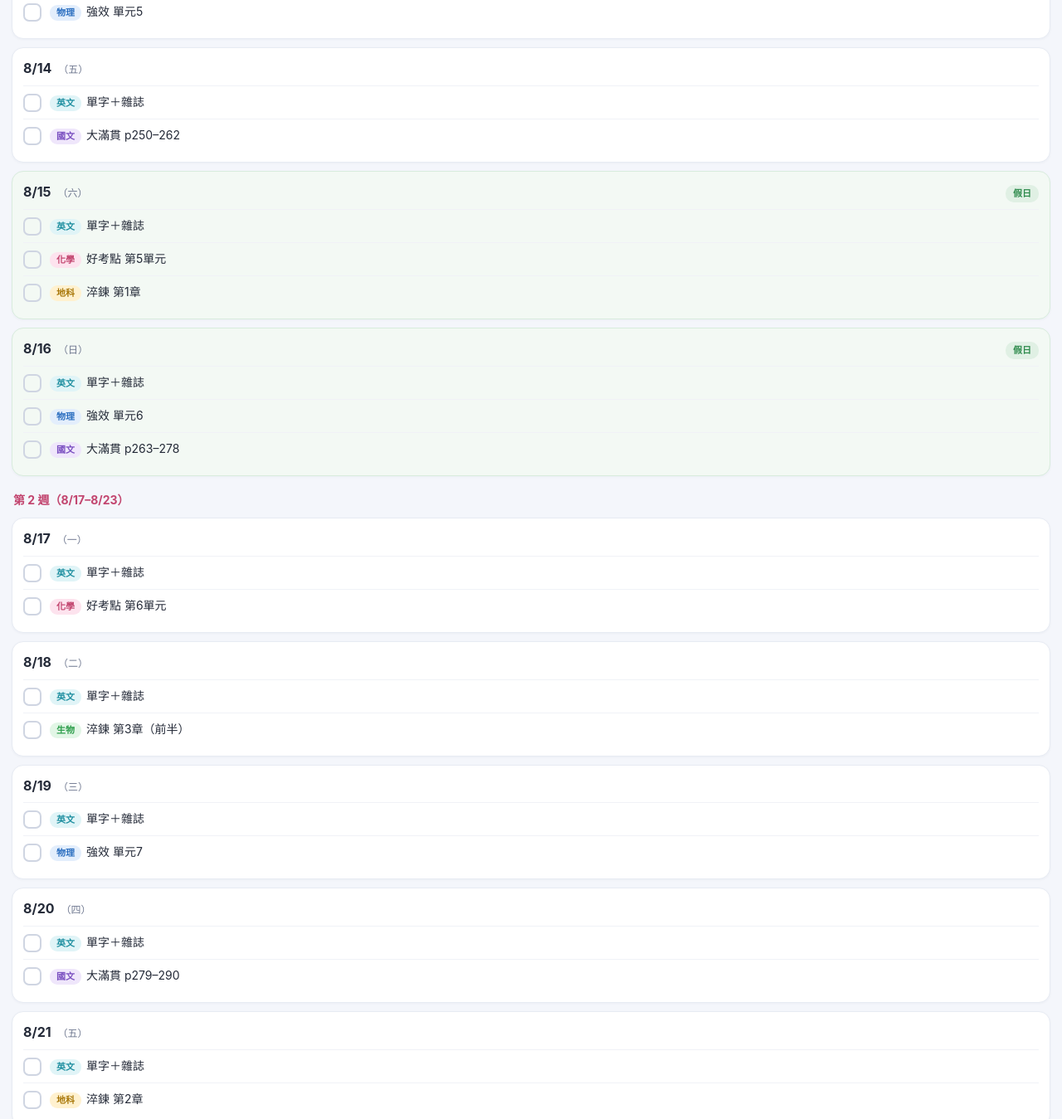
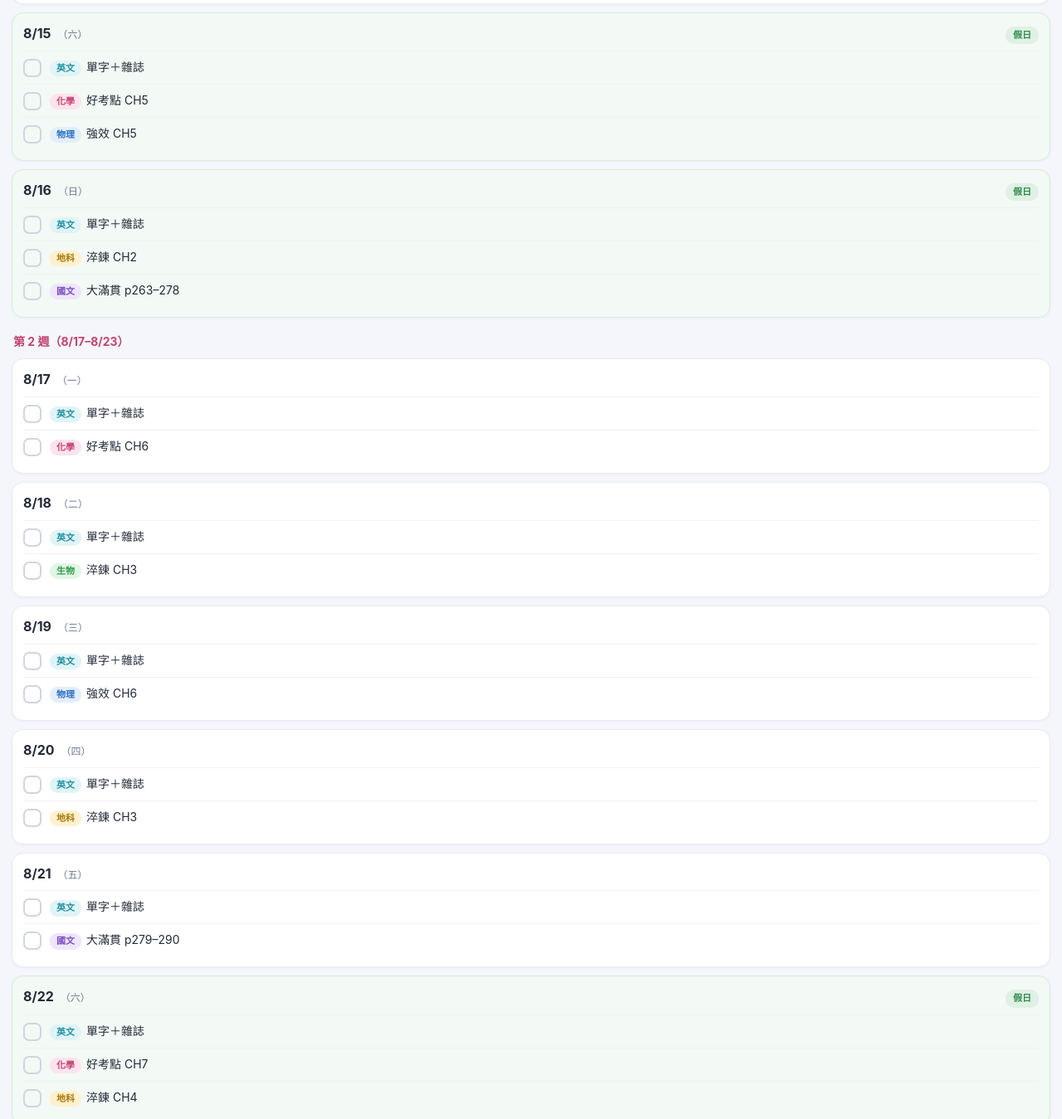
Before and after one commit to Wennylai0208/Wennylai0208.github.io, a plain HTML site: page study/index.html in a window 1280 px wide. Shown: the part 888-2237 px from the top of the page at 83% size. Drawn offline with Linux system fonts and the light colour scheme.

Commit message:
依精確範圍每章各排一天(物理CH4-6/地科CH1-5/生物CH2-3/化學CH4-9)，刪掉說明副標與備註框

```diff
--- a/study/index.html
+++ b/study/index.html
@@ -43,12 +43,9 @@
 <body>
 <header>
   <h1>🔥 第二次模考 衝刺進度表</h1>
-  <div class="sub">8/10（一）→ 9/1（二） ｜ 平日：英文＋一科 ｜ 假日：多排幾科 ｜ 模考 9/2、9/3</div>
   <div class="bar"><i id="barfill"></i></div>
   <div class="prog"><span id="progtxt">0 / 0 完成</span><span id="cd"></span></div>
 </header>
-
-<div class="note">📌 <b>數學</b>：每天自己抽空寫題本（沒排進格子）。<br>⚛️ <b>物理</b>＝強效第4單元起（4→5→6…一天一個單元）。<br>🧪 <b>化學</b>＝好考點第4單元起（4→9），還沒有引航先不排。<br>🧬 <b>生物</b>＝淬鍊 第2章→第3章接著念。<br>🌏 <b>地科</b>＝淬鍊 從第1章排起（1→2→3）。<br>📖 <b>國文大滿貫</b>頁數是估的，照你速度調。<br>✅ 打勾自動存在這支手機裡。</div>
 
 <div id="content"></div>
 <div class="foot">一格一格慢慢清就好，加油 🌷</div>
@@ -56,31 +53,31 @@
 <script>
 const PLAN = [
  {week:"第 1 週（8/10–8/16）", days:[
-   {d:"8/10",w:"一",type:"study",tasks:[["英文","單字＋雜誌"],["物理","強效 單元4"]]},
-   {d:"8/11",w:"二",type:"study",tasks:[["英文","單字＋雜誌"],["化學","好考點 第4單元"]]},
-   {d:"8/12",w:"三",type:"study",tasks:[["英文","單字＋雜誌"],["生物","淬鍊 第2章"]]},
-   {d:"8/13",w:"四",type:"study",tasks:[["英文","單字＋雜誌"],["物理","強效 單元5"]]},
+   {d:"8/10",w:"一",type:"study",tasks:[["英文","單字＋雜誌"],["化學","好考點 CH4"]]},
+   {d:"8/11",w:"二",type:"study",tasks:[["英文","單字＋雜誌"],["物理","強效 CH4"]]},
+   {d:"8/12",w:"三",type:"study",tasks:[["英文","單字＋雜誌"],["生物","淬鍊 CH2"]]},
+   {d:"8/13",w:"四",type:"study",tasks:[["英文","單字＋雜誌"],["地科","淬鍊 CH1"]]},
    {d:"8/14",w:"五",type:"study",tasks:[["英文","單字＋雜誌"],["國文","大滿貫 p250–262"]]},
-   {d:"8/15",w:"六",type:"weekend",tasks:[["英文","單字＋雜誌"],["化學","好考點 第5單元"],["地科","淬鍊 第1章"]]},
-   {d:"8/16",w:"日",type:"weekend",tasks:[["英文","單字＋雜誌"],["物理","強效 單元6"],["國文","大滿貫 p263–278"]]},
+   {d:"8/15",w:"六",type:"weekend",tasks:[["英文","單字＋雜誌"],["化學","好考點 CH5"],["物理","強效 CH5"]]},
+   {d:"8/16",w:"日",type:"weekend",tasks:[["英文","單字＋雜誌"],["地科","淬鍊 CH2"],["國文","大滿貫 p263–278"]]},
  ]},
  {week:"第 2 週（8/17–8/23）", days:[
-   {d:"8/17",w:"一",type:"study",tasks:[["英文","單字＋雜誌"],["化學","好考點 第6單元"]]},
-   {d:"8/18",w:"二",type:"study",tasks:[["英文","單字＋雜誌"],["生物","淬鍊 第3章（前半）"]]},
-   {d:"8/19",w:"三",type:"study",tasks:[["英文","單字＋雜誌"],["物理","強效 單元7"]]},
-   {d:"8/20",w:"四",type:"study",tasks:[["英文","單字＋雜誌"],["國文","大滿貫 p279–290"]]},
-   {d:"8/21",w:"五",type:"study",tasks:[["英文","單字＋雜誌"],["地科","淬鍊 第2章"]]},
-   {d:"8/22",w:"六",type:"weekend",tasks:[["英文","單字＋雜誌"],["化學","好考點 第7單元"],["物理","強效 單元8"]]},
-   {d:"8/23",w:"日",type:"weekend",tasks:[["英文","單字＋雜誌"],["生物","淬鍊 第3章（後半）"],["國文","大滿貫 p291–306"]]},
+   {d:"8/17",w:"一",type:"study",tasks:[["英文","單字＋雜誌"],["化學","好考點 CH6"]]},
+   {d:"8/18",w:"二",type:"study",tasks:[["英文","單字＋雜誌"],["生物","淬鍊 CH3"]]},
+   {d:"8/19",w:"三",type:"study",tasks:[["英文","單字＋雜誌"],["物理","強效 CH6"]]},
+   {d:"8/20",w:"四",type:"study",tasks:[["英文","單字＋雜誌"],["地科","淬鍊 CH3"]]},
+   {d:"8/21",w:"五",type:"study",tasks:[["英文","單字＋雜誌"],["國文","大滿貫 p279–290"]]},
+   {d:"8/22",w:"六",type:"weekend",tasks:[["英文","單字＋雜誌"],["化學","好考點 CH7"],["地科","淬鍊 CH4"]]},
+   {d:"8/23",w:"日",type:"weekend",tasks:[["英文","單字＋雜誌"],["化學","好考點 CH8"],["國文","大滿貫 p291–306"]]},
  ]},
  {week:"第 3 週（8/24–8/30）", days:[
-   {d:"8/24",w:"一",type:"study",tasks:[["英文","單字＋雜誌"],["化學","好考點 第8單元"]]},
-   {d:"8/25",w:"二",type:"study",tasks:[["英文","單字＋雜誌"],["地科","淬鍊 第3章"]]},
-   {d:"8/26",w:"三",type:"study",tasks:[["英文","單字＋雜誌"],["化學","好考點 第9單元"]]},
-   {d:"8/27",w:"四",type:"study",tasks:[["英文","單字＋雜誌"],["國文","大滿貫 p307–318"]]},
-   {d:"8/28",w:"五",type:"study",tasks:[["英文","單字＋雜誌"],["物理","強效 錯題複習"]]},
-   {d:"8/29",w:"六",type:"weekend",tasks:[["英文","單字＋雜誌"],["化學","好考點 錯題複習"],["生物","全範圍複習"]]},
-   {d:"8/30",w:"日",type:"weekend",tasks:[["英文","單字＋雜誌"],["地科","全範圍複習"],["國文","大滿貫 收尾複習"]]},
+   {d:"8/24",w:"一",type:"study",tasks:[["英文","單字＋雜誌"],["化學","好考點 CH9"]]},
+   {d:"8/25",w:"二",type:"study",tasks:[["英文","單字＋雜誌"],["地科","淬鍊 CH5"]]},
+   {d:"8/26",w:"三",type:"study",tasks:[["英文","單字＋雜誌"],["國文","大滿貫 p307–318"]]},
+   {d:"8/27",w:"四",type:"study",tasks:[["英文","單字＋雜誌"],["物理","強效 CH4–6 錯題複習"]]},
+   {d:"8/28",w:"五",type:"study",tasks:[["英文","單字＋雜誌"],["化學","好考點 錯題複習"]]},
+   {d:"8/29",w:"六",type:"weekend",tasks:[["英文","單字＋雜誌"],["生物","CH2–3 全複習"],["地科","CH1–5 全複習"]]},
+   {d:"8/30",w:"日",type:"weekend",tasks:[["英文","單字＋雜誌"],["國文","大滿貫 收尾複習"],["衝刺","自然錯題再掃一次"]]},
  ]},
  {week:"衝刺（8/31–9/1）", days:[
    {d:"8/31",w:"一",type:"study",tasks:[["英文","單字＋雜誌"],["衝刺","物理＋化學 重點＋錯題"]]},
```
